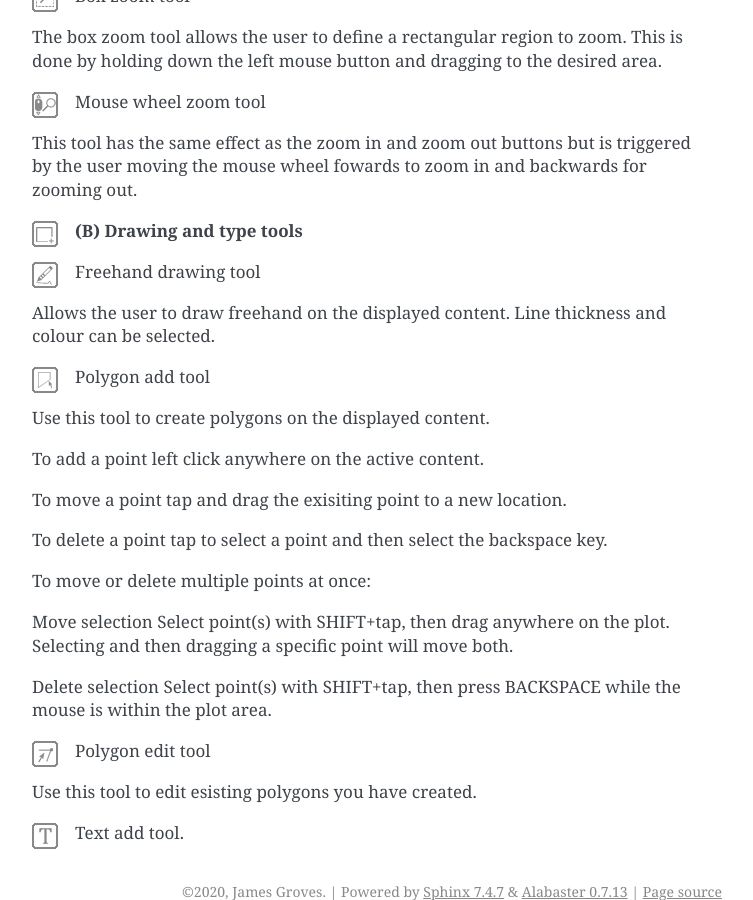
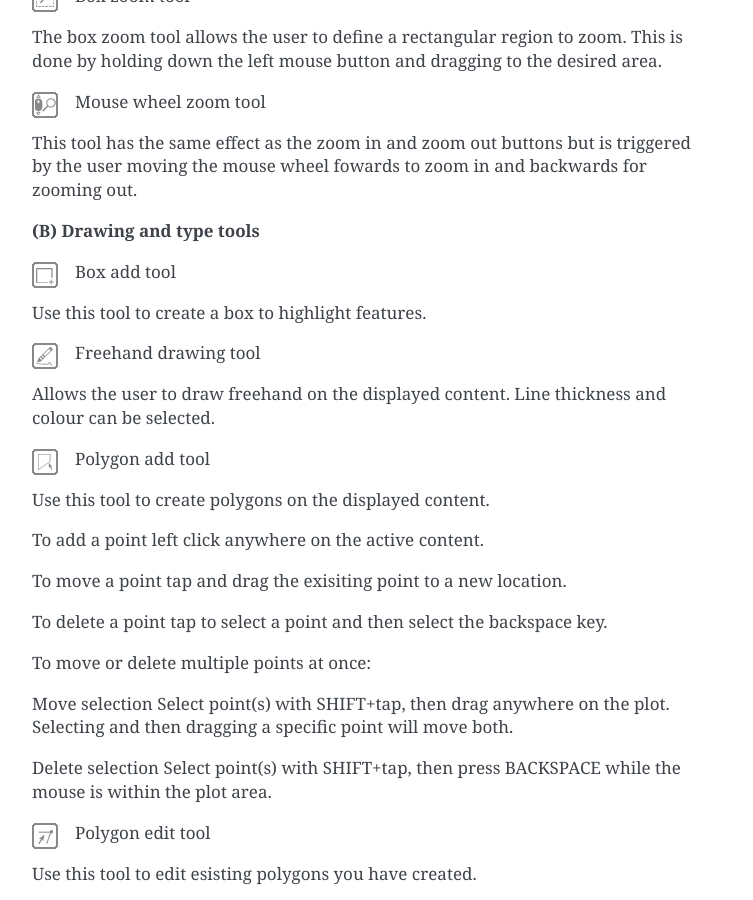
Before and after one commit to lecjlg/barc-docs, a Sphinx documentation site: the page built from docs/source/userguide.rst, in a window 1280 px wide and 900 px high, scrolled down 1819 px. Shown: the whole window, without its empty margins (388-1141 px from the left). Built offline with Sphinx 7.4.7, drawn with Linux system fonts in a browser that asks for light colours.

Commit message:
Moved the box add descrition

```diff
--- a/docs/source/userguide.rst
+++ b/docs/source/userguide.rst
@@ -125,9 +130,9 @@ This tool has the same effect as the zoom in and zoom out buttons but is trigger
     :align: left
 
 
+Box add tool
 
-**(B) Drawing and type tools**
-
+Use this tool to create a box to highlight features.
 
 .. image:: /images/freehand.png
     :width: 26px
```
Also changed, not shown: other parts of docs/source/userguide.rst (+5 -0 lines), 4 other files.
